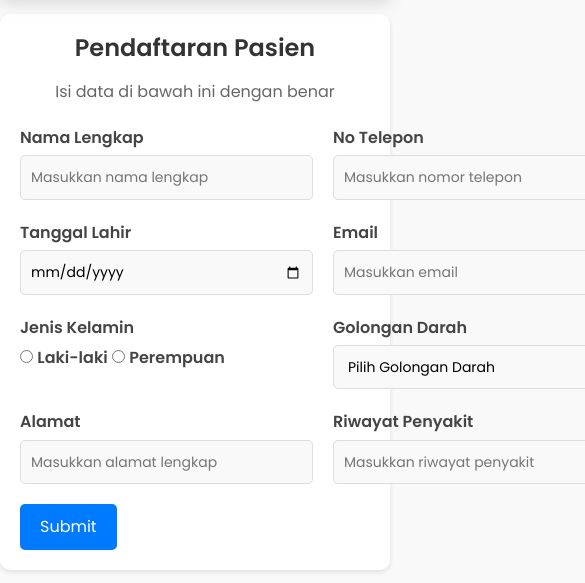
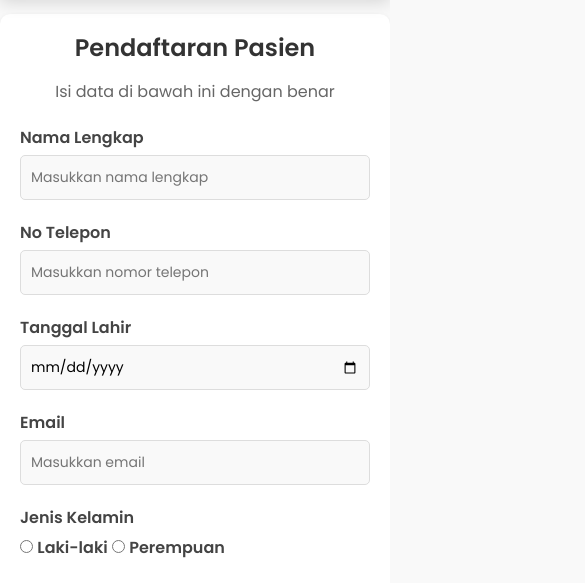
Before and after one commit to melatisuryaningsihti2024-ai/RumahSakitLucy, a plain HTML site: page pendaftaran.html in a window 390 px wide. Shown: the part 70-653 px from the top of the page, 585 px wide, since content can reach past the window. Drawn offline with nearby package versions, Linux system fonts and the light colour scheme.

Commit message:
Update style.css

```diff
--- a/style.css
+++ b/style.css
@@ -159,6 +159,12 @@ nav .navbar-brand {
     display: grid;
     grid-template-columns: 1fr 1fr;
     gap: 20px;
+}
+
+@media (max-width: 768px) {
+    .form-grid {
+        grid-template-columns: 1fr; /* Satu kolom untuk perangkat kecil */
+    }
 }
 
 .form-group {
```
